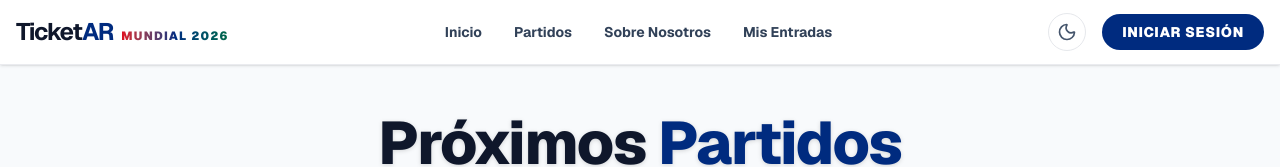
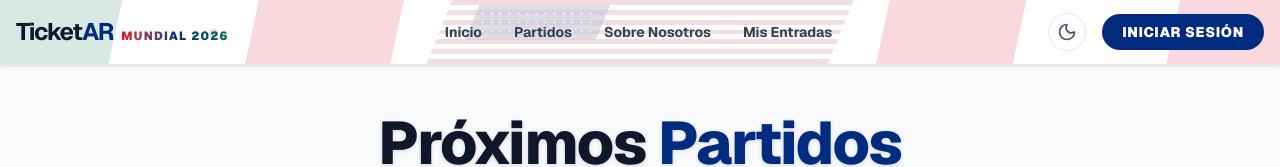
Before and after one commit to JuanmaInv/TicketAR---Mundial---UCP---2026-, a Next.js app in the folder frontend-client/: page / in a window 1280 px wide. Shown: the top 167 px of the page. Built offline with nearby package versions, Linux system fonts and the light colour scheme; no server answers.

Commit message:
feat: update Navbar styles for improved visual consistency and readability across themes

```diff
--- a/frontend-client/components/Navbar.tsx
+++ b/frontend-client/components/Navbar.tsx
@@ -4,24 +4,24 @@ import { ThemeToggle } from './ThemeToggle';
 export default function Navbar() {
   return (
     <nav className="relative sticky top-0 z-50 w-full border-b border-gray-200/80 dark:border-slate-700 bg-white/88 dark:bg-slate-950 backdrop-blur-md shadow-sm overflow-hidden">
-      {/* Dark mode diagonal flag composition */}
-      <div className="absolute inset-0 pointer-events-none hidden dark:block">
+      {/* Diagonal flag composition for both modes */}
+      <div className="absolute inset-0 pointer-events-none">
         <div className="absolute inset-y-0 left-0 w-[33.34%] overflow-hidden">
-          <div className="absolute inset-0 -skew-x-12 -translate-x-[7%] bg-[linear-gradient(90deg,#006847_0%,#006847_34%,#ffffff_34%,#ffffff_66%,#ce1126_66%,#ce1126_100%)] opacity-80" />
-          <div className="absolute left-1/2 top-1/2 -translate-x-1/2 -translate-y-1/2 text-[11px] font-black text-slate-900/80">◉</div>
+          <div className="absolute inset-0 -skew-x-12 -translate-x-[7%] bg-[linear-gradient(90deg,#006847_0%,#006847_34%,#ffffff_34%,#ffffff_66%,#ce1126_66%,#ce1126_100%)] opacity-55 dark:opacity-80" />
+          <div className="absolute left-1/2 top-1/2 -translate-x-1/2 -translate-y-1/2 text-[11px] font-black text-slate-900/55 dark:text-slate-900/80">◉</div>
         </div>
 
         <div className="absolute inset-y-0 left-[33.33%] w-[33.34%] overflow-hidden">
-          <div className="absolute inset-0 bg-[repeating-linear-gradient(180deg,#b22234_0%,#b22234_7.7%,#ffffff_7.7%,#ffffff_15.4%)] opacity-82 [clip-path:polygon(6%_0,100%_0,94%_100%,0_100%)]" />
-          <div className="absolute left-[9%] top-[8%] h-[54%] w-[34%] bg-[#3c3b6e]/92 [clip-path:polygon(10%_0,100%_0,90%_100%,0_100%)]" />
-          <div className="absolute left-[12%] top-[14%] h-[40%] w-[28%] opacity-85 bg-[radial-gradient(circle,rgba(255,255,255,0.9)_1.2px,transparent_1.3px)] [background-size:9px_9px]" />
+          <div className="absolute inset-0 bg-[repeating-linear-gradient(180deg,#b22234_0%,#b22234_7.7%,#ffffff_7.7%,#ffffff_15.4%)] opacity-55 dark:opacity-82 [clip-path:polygon(6%_0,100%_0,94%_100%,0_100%)]" />
+          <div className="absolute left-[9%] top-[8%] h-[54%] w-[34%] bg-[#3c3b6e]/62 dark:bg-[#3c3b6e]/92 [clip-path:polygon(10%_0,100%_0,90%_100%,0_100%)]" />
+          <div className="absolute left-[12%] top-[14%] h-[40%] w-[28%] opacity-65 dark:opacity-85 bg-[radial-gradient(circle,rgba(255,255,255,0.9)_1.2px,transparent_1.3px)] [background-size:9px_9px]" />
         </div>
 
         <div className="absolute inset-y-0 left-[66.66%] w-[33.34%] overflow-hidden">
-          <div className="absolute inset-0 -skew-x-12 translate-x-[7%] bg-[linear-gradient(90deg,#d80621_0%,#d80621_32%,#ffffff_32%,#ffffff_68%,#d80621_68%,#d80621_100%)] opacity-80" />
+          <div className="absolute inset-0 -skew-x-12 translate-x-[7%] bg-[linear-gradient(90deg,#d80621_0%,#d80621_32%,#ffffff_32%,#ffffff_68%,#d80621_68%,#d80621_100%)] opacity-55 dark:opacity-80" />
           <svg
             viewBox="0 0 64 64"
-            className="absolute left-1/2 top-1/2 h-7 w-7 -translate-x-1/2 -translate-y-1/2 text-[#d80621] drop-shadow-[0_1px_1px_rgba(0,0,0,0.35)]"
+            className="absolute left-1/2 top-1/2 h-7 w-7 -translate-x-1/2 -translate-y-1/2 text-[#d80621]/80 dark:text-[#d80621] drop-shadow-[0_1px_1px_rgba(0,0,0,0.35)]"
             aria-hidden="true"
           >
             <path
@@ -31,12 +31,10 @@ export default function Navbar() {
           </svg>
         </div>
 
-        {/* Contrast veil to keep nav text readable */}
-        <div className="absolute inset-0 bg-slate-950/45" />
+        {/* Contrast veils to keep nav text readable on each theme */}
+        <div className="absolute inset-0 bg-white/72 dark:hidden" />
+        <div className="absolute inset-0 hidden dark:block bg-slate-950/45" />
       </div>
-
-      {/* Light mode clean surface */}
-      <div className="absolute inset-0 pointer-events-none dark:hidden bg-white/90" />
 
       <div className="relative z-10 container mx-auto flex h-16 items-center justify-between px-4">
         <Link href="/" className="flex items-center gap-2">
```
